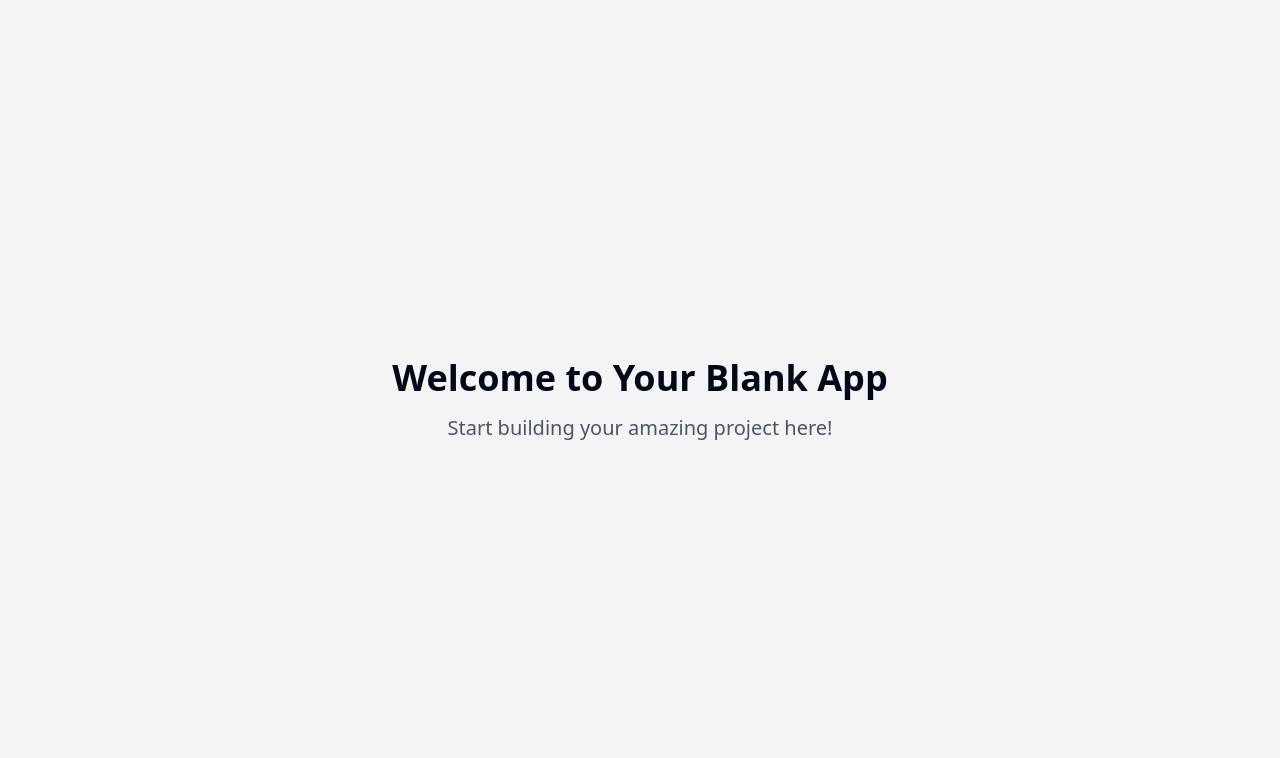
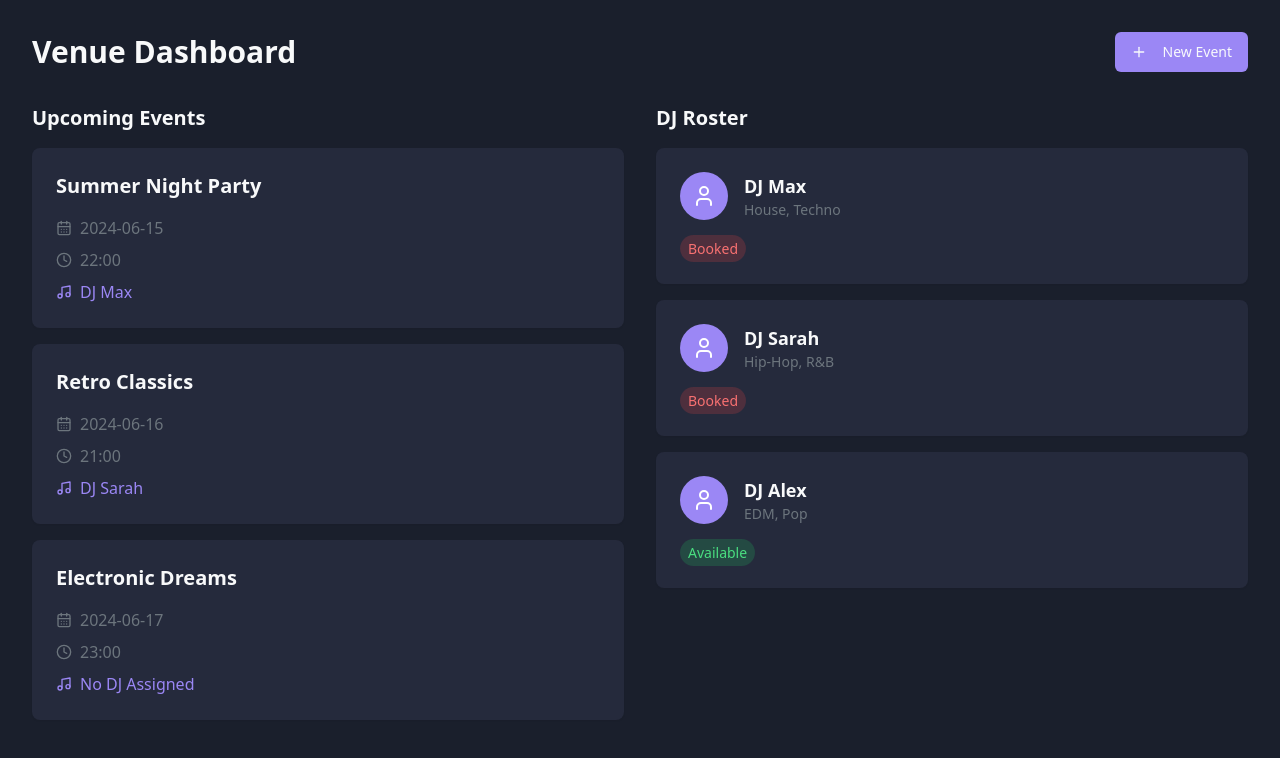
Before and after one commit to Passopla/mgEventPlanner, a React (Vite) app: page / in a window 1280 px wide. Shown: the top 758 px of the page. Built offline with nearby package versions, Linux system fonts and the light colour scheme.

Commit message:
Create event planning app
Implement a basic application to assist venues in planning events and scheduling DJs for each event.
[skip gpt_engineer]

```diff
--- /dev/null
+++ b/src/components/DJCard.tsx
@@ -0,0 +1,30 @@
+import { User } from "lucide-react";
+import { Card } from "@/components/ui/card";
+import { Button } from "@/components/ui/button";
+
+interface DJCardProps {
+  name: string;
+  genre: string;
+  available: boolean;
+}
+
+export const DJCard = ({ name, genre, available }: DJCardProps) => {
+  return (
+    <Card className="bg-venue-card p-6 hover:shadow-lg transition-all duration-300 border-none">
+      <div className="flex items-center space-x-4">
+        <div className="bg-venue-accent rounded-full p-3">
+          <User className="w-6 h-6 text-white" />
+        </div>
+        <div>
+          <h3 className="text-venue-text text-lg font-semibold">{name}</h3>
+          <p className="text-venue-muted text-sm">{genre}</p>
+        </div>
+      </div>
+      <div className="mt-4">
+        <span className={`px-2 py-1 rounded-full text-sm ${available ? 'bg-green-500/20 text-green-400' : 'bg-red-500/20 text-red-400'}`}>
+          {available ? 'Available' : 'Booked'}
+        </span>
+      </div>
+    </Card>
+  );
+};
--- /dev/null
+++ b/src/components/EventCard.tsx
@@ -0,0 +1,31 @@
+import { CalendarDays, Clock, Music } from "lucide-react";
+import { Card } from "@/components/ui/card";
+
+interface EventCardProps {
+  title: string;
+  date: string;
+  time: string;
+  dj?: string;
+}
+
+export const EventCard = ({ title, date, time, dj }: EventCardProps) => {
+  return (
+    <Card className="bg-venue-card p-6 hover:shadow-lg transition-all duration-300 border-none">
+      <h3 className="text-venue-text text-xl font-semibold mb-4">{title}</h3>
+      <div className="space-y-2">
+        <div className="flex items-center text-venue-muted">
+          <CalendarDays className="w-4 h-4 mr-2" />
+          <span>{date}</span>
+        </div>
+        <div className="flex items-center text-venue-muted">
+          <Clock className="w-4 h-4 mr-2" />
+          <span>{time}</span>
+        </div>
+        <div className="flex items-center text-venue-accent">
+          <Music className="w-4 h-4 mr-2" />
+          <span>{dj || "No DJ Assigned"}</span>
+        </div>
+      </div>
+    </Card>
+  );
+};
--- a/src/pages/Index.tsx
+++ b/src/pages/Index.tsx
@@ -1,11 +1,52 @@
-// Update this page (the content is just a fallback if you fail to update the page)
+import { Button } from "@/components/ui/button";
+import { EventCard } from "@/components/EventCard";
+import { DJCard } from "@/components/DJCard";
+import { Plus } from "lucide-react";
 
 const Index = () => {
+  // Sample data - in a real app, this would come from a backend
+  const events = [
+    { title: "Summer Night Party", date: "2024-06-15", time: "22:00", dj: "DJ Max" },
+    { title: "Retro Classics", date: "2024-06-16", time: "21:00", dj: "DJ Sarah" },
+    { title: "Electronic Dreams", date: "2024-06-17", time: "23:00" },
+  ];
+
+  const djs = [
+    { name: "DJ Max", genre: "House, Techno", available: false },
+    { name: "DJ Sarah", genre: "Hip-Hop, R&B", available: false },
+    { name: "DJ Alex", genre: "EDM, Pop", available: true },
+  ];
+
   return (
-    <div className="min-h-screen flex items-center justify-center bg-gray-100">
-      <div className="text-center">
-        <h1 className="text-4xl font-bold mb-4">Welcome to Your Blank App</h1>
-        <p className="text-xl text-gray-600">Start building your amazing project here!</p>
+    <div className="min-h-screen bg-venue-background p-8">
+      <div className="max-w-7xl mx-auto">
+        <div className="flex justify-between items-center mb-8">
+          <h1 className="text-3xl font-bold text-venue-text">Venue Dashboard</h1>
+          <Button className="bg-venue-accent hover:bg-venue-accent/90">
+            <Plus className="w-4 h-4 mr-2" />
+            New Event
+          </Button>
+        </div>
+
+        <div className="grid grid-cols-1 md:grid-cols-2 gap-8">
+          <section>
+            <h2 className="text-xl font-semibold text-venue-text mb-4">Upcoming Events</h2>
+            <div className="space-y-4">
+              {events.map((event, index) => (
+                <EventCard key={index} {...event} />
+              ))}
+            </div>
+          </section>
+
+          <section>
+            <h2 className="text-xl font-semibold text-venue-text mb-4">DJ Roster</h2>
+            <div className="space-y-4">
+              {djs.map((dj, index) => (
+                <DJCard key={index} {...dj} />
+              ))}
+            </div>
+          </section>
+        </div>
       </div>
     </div>
   );
--- a/tailwind.config.ts
+++ b/tailwind.config.ts
@@ -12,85 +12,74 @@ export default {
   theme: {
     container: {
       center: true,
-			padding: '2rem',
+      padding: "2rem",
       screens: {
-				'2xl': '1400px'
-			}
+        "2xl": "1400px",
+      },
     },
     extend: {
       colors: {
-				border: 'hsl(var(--border))',
-				input: 'hsl(var(--input))',
-				ring: 'hsl(var(--ring))',
-				background: 'hsl(var(--background))',
-				foreground: 'hsl(var(--foreground))',
+        border: "hsl(var(--border))",
+        input: "hsl(var(--input))",
+        ring: "hsl(var(--ring))",
+        background: "hsl(var(--background))",
+        foreground: "hsl(var(--foreground))",
+        venue: {
+          background: "#1A1F2C",
+          card: "#252A3C",
+          accent: "#9b87f5",
+          text: "#F8F9FA",
+          muted: "#6C757D",
+        },
         primary: {
-					DEFAULT: 'hsl(var(--primary))',
-					foreground: 'hsl(var(--primary-foreground))'
+          DEFAULT: "hsl(var(--primary))",
+          foreground: "hsl(var(--primary-foreground))",
         },
         secondary: {
-					DEFAULT: 'hsl(var(--secondary))',
-					foreground: 'hsl(var(--secondary-foreground))'
+          DEFAULT: "hsl(var(--secondary))",
+          foreground: "hsl(var(--secondary-foreground))",
         },
         destructive: {
-					DEFAULT: 'hsl(var(--destructive))',
-					foreground: 'hsl(var(--destructive-foreground))'
+          DEFAULT: "hsl(var(--destructive))",
+          foreground: "hsl(var(--destructive-foreground))",
         },
         muted: {
-					DEFAULT: 'hsl(var(--muted))',
-					foreground: 'hsl(var(--muted-foreground))'
+          DEFAULT: "hsl(var(--muted))",
+          foreground: "hsl(var(--muted-foreground))",
         },
         accent: {
-					DEFAULT: 'hsl(var(--accent))',
-					foreground: 'hsl(var(--accent-foreground))'
+          DEFAULT: "hsl(var(--accent))",
+          foreground: "hsl(var(--accent-foreground))",
         },
         popover: {
-					DEFAULT: 'hsl(var(--popover))',
-					foreground: 'hsl(var(--popover-foreground))'
+          DEFAULT: "hsl(var(--popover))",
+          foreground: "hsl(var(--popover-foreground))",
         },
         card: {
-					DEFAULT: 'hsl(var(--card))',
-					foreground: 'hsl(var(--card-foreground))'
+          DEFAULT: "hsl(var(--card))",
+          foreground: "hsl(var(--card-foreground))",
         },
-				sidebar: {
-					DEFAULT: 'hsl(var(--sidebar-background))',
-					foreground: 'hsl(var(--sidebar-foreground))',
-					primary: 'hsl(var(--sidebar-primary))',
-					'primary-foreground': 'hsl(var(--sidebar-primary-foreground))',
-					accent: 'hsl(var(--sidebar-accent))',
-					'accent-foreground': 'hsl(var(--sidebar-accent-foreground))',
-					border: 'hsl(var(--sidebar-border))',
-					ring: 'hsl(var(--sidebar-ring))'
-				}
       },
       borderRadius: {
-				lg: 'var(--radius)',
-				md: 'calc(var(--radius) - 2px)',
-				sm: 'calc(var(--radius) - 4px)'
+        lg: "var(--radius)",
+        md: "calc(var(--radius) - 2px)",
+        sm: "calc(var(--radius) - 4px)",
       },
       keyframes: {
-				'accordion-down': {
-					from: {
-						height: '0'
+        "accordion-down": {
+          from: { height: "0" },
+          to: { height: "var(--radix-accordion-content-height)" },
         },
-					to: {
-						height: 'var(--radix-accordion-content-height)'
-					}
+        "accordion-up": {
+          from: { height: "var(--radix-accordion-content-height)" },
+          to: { height: "0" },
         },
-				'accordion-up': {
-					from: {
-						height: 'var(--radix-accordion-content-height)'
-					},
-					to: {
-						height: '0'
-					}
-				}
       },
       animation: {
-				'accordion-down': 'accordion-down 0.2s ease-out',
-				'accordion-up': 'accordion-up 0.2s ease-out'
-			}
-		}
+        "accordion-down": "accordion-down 0.2s ease-out",
+        "accordion-up": "accordion-up 0.2s ease-out",
+      },
+    },
   },
   plugins: [require("tailwindcss-animate")],
 } satisfies Config;
```
Lines whose indentation alone changed are shown as unchanged.
